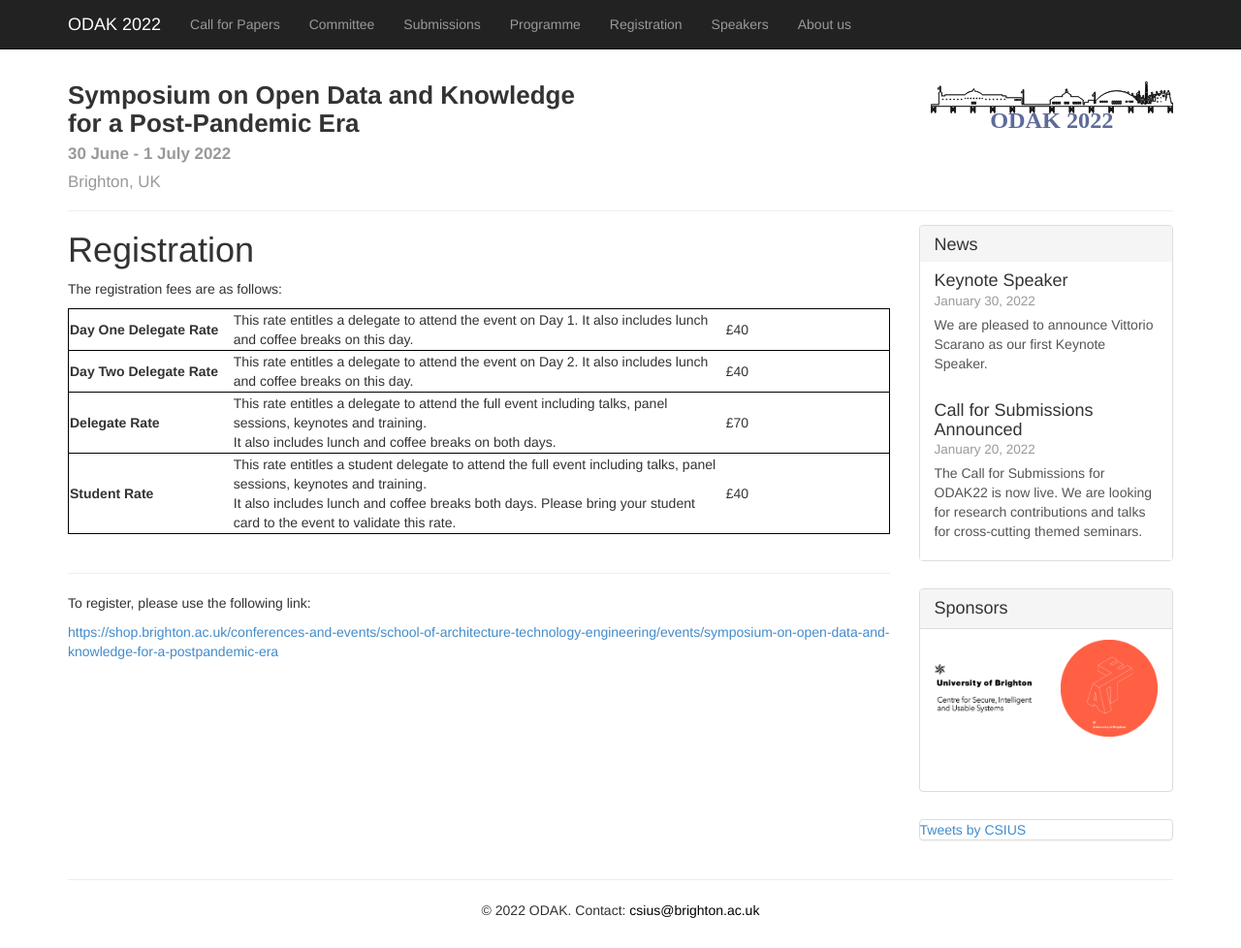
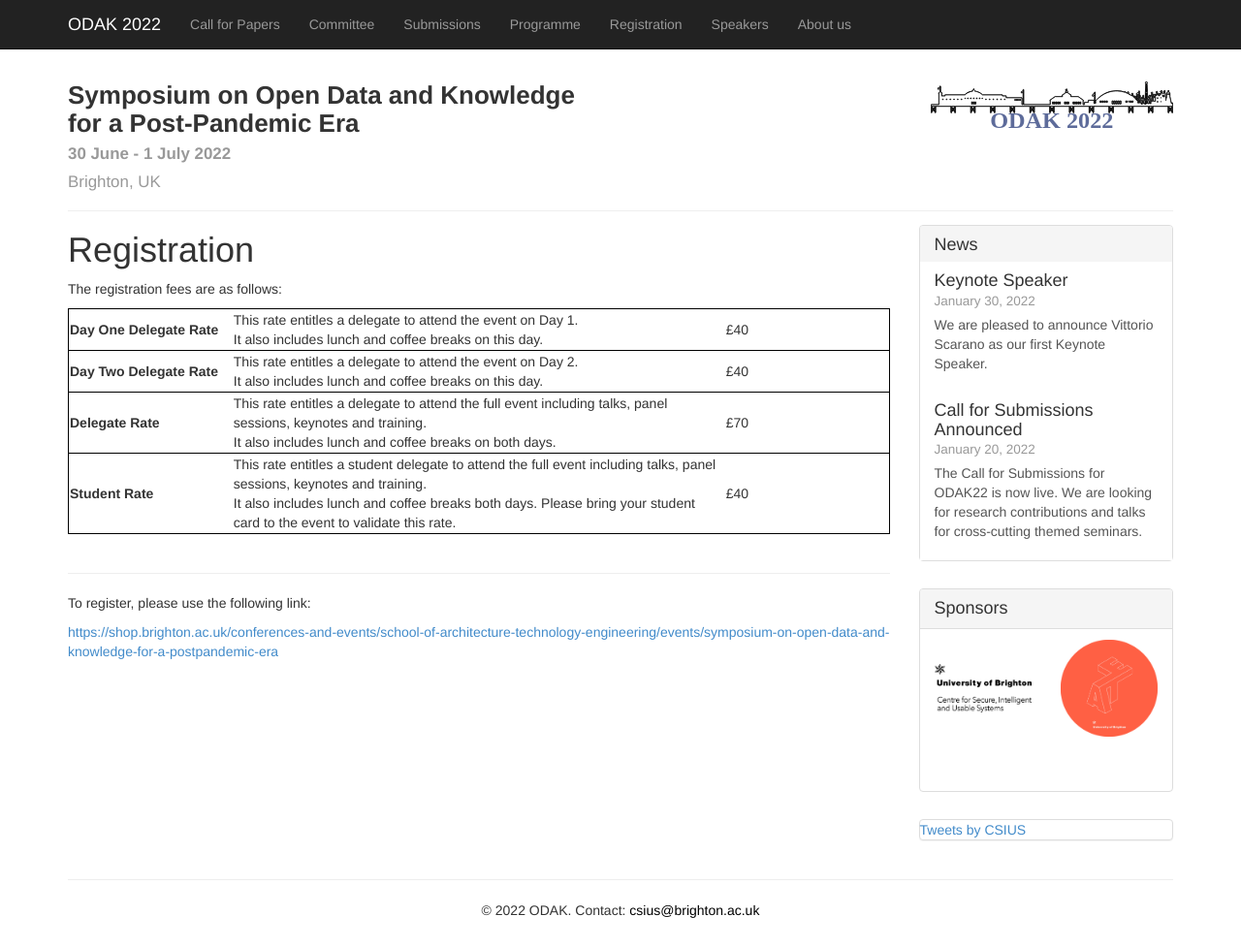
Before and after one commit to UniversityofBrighton/odak, a Jekyll site: the page built from 2022/registration.md, in a window 1280 px wide and 978 px high. Shown: the whole window at 97% size. Built offline with Jekyll 4.4.1, drawn with Linux system fonts in a browser that asks for light colours; comment, search, counter and statistics services are not loaded.

Commit message:
Update registration.md

```diff
--- a/2022/registration.md
+++ b/2022/registration.md
@@ -13,12 +13,14 @@ The registration fees are as follows:
 <table >
   <tr style="border: 1px solid black;">
     <td width="20%"><b>Day One Delegate Rate</b></td>
-    <td width="60%">This rate entitles a delegate to attend the event on Day 1. It also includes lunch and coffee breaks on this day.</td>
+    <td width="60%">This rate entitles a delegate to attend the event on Day 1. <br/>
+    It also includes lunch and coffee breaks on this day.</td>
     <td width="20%">£40</td>
  </tr>
   <tr style="border: 1px solid black;">
     <td><b>Day Two Delegate Rate</b></td>
-    <td>This rate entitles a delegate to attend the event on Day 2. It also includes lunch and coffee breaks on this day.</td>
+    <td>This rate entitles a delegate to attend the event on Day 2.<br/>
+    It also includes lunch and coffee breaks on this day.</td>
     <td>£40</td>
   </tr>
   <tr style="border: 1px solid black;">
```
